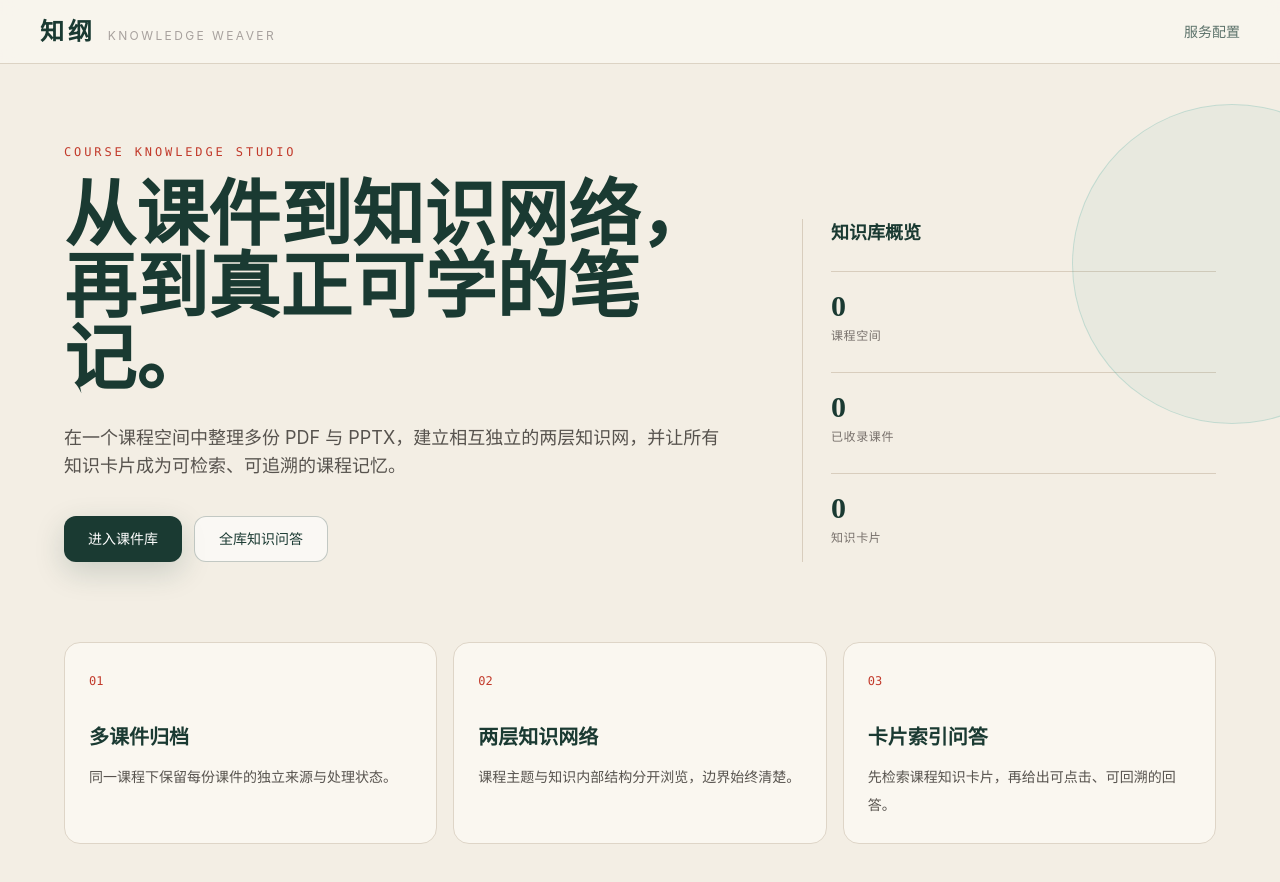
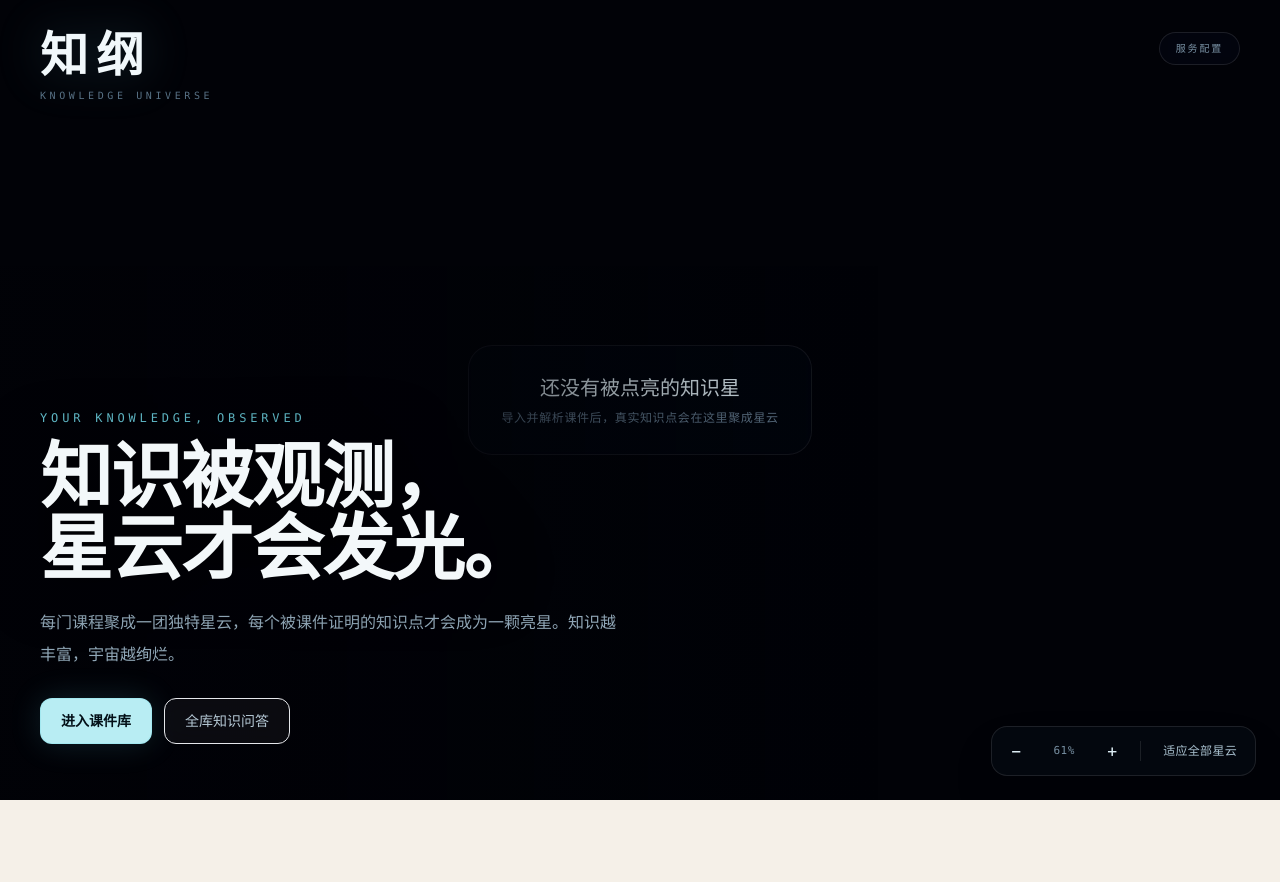
Before and after one commit to lingchuan2024/zhigang-courseware-compiler, a React (Vite) app: page / in a window 1280 px wide. Shown: the top 882 px of the page. After the commit the page ends 800 px from the top, so only its background shows below. Built offline with nearby package versions, Linux system fonts and the light colour scheme.

Commit message:
Replace home with the knowledge nebula

```diff
--- a/src/components/HomeView.tsx
+++ b/src/components/HomeView.tsx
@@ -1,71 +1,69 @@
 import { useLibraryStore } from '../store/useLibraryStore';
-import { AppShell } from './AppShell';
+import { KnowledgeNebulaBackground } from './nebula/KnowledgeNebulaBackground';
+import { ProjectMark } from './nebula/ProjectMark';
 
 interface HomeViewProps {
   onOpenSettings: () => void;
 }
 
 export function HomeView({ onOpenSettings }: HomeViewProps) {
-  const courses = useLibraryStore(state => state.courses);
-  const documents = useLibraryStore(state => state.documents);
+  const nebulaSummaries = useLibraryStore(state => state.nebulaSummaries);
   const navigate = useLibraryStore(state => state.navigate);
-  const cardCount = documents.reduce((total, document) => total + (document.cardCount ?? 0), 0);
+  const openCourse = useLibraryStore(state => state.openCourse);
+  const hasKnowledge = nebulaSummaries.some(summary => summary.knowledgeCount > 0);
 
   return (
-    <AppShell
-      onHome={() => navigate('home')}
-      action={<button type="button" onClick={onOpenSettings} className="text-sm text-ink/70 hover:text-ink">服务配置</button>}
-    >
-      <main className="relative overflow-hidden px-6 pb-16 pt-14 md:px-12 md:pt-20">
-        <div className="pointer-events-none absolute -right-28 top-10 h-80 w-80 rounded-full border border-celadon/20 bg-celadon/5" />
-        <div className="mx-auto max-w-6xl">
-          <div className="grid gap-12 lg:grid-cols-[1.25fr_.75fr] lg:items-end">
-            <section>
-              <p className="mb-5 font-mono text-xs tracking-[0.24em] text-cinnabar">COURSE KNOWLEDGE STUDIO</p>
-              <h1 className="max-w-3xl font-song text-5xl font-bold leading-[1.12] text-ink md:text-7xl">
-                从课件到知识网络，<br />再到真正可学的笔记。
-              </h1>
-              <p className="mt-7 max-w-2xl text-base leading-8 text-stone-600 md:text-lg">
-                在一个课程空间中整理多份 PDF 与 PPTX，建立相互独立的两层知识网，并让所有知识卡片成为可检索、可追溯的课程记忆。
-              </p>
-              <div className="mt-9 flex flex-wrap gap-3">
-                <button type="button" onClick={() => navigate('library')} className="rounded-xl bg-ink px-6 py-3 text-sm font-medium text-white shadow-[0_10px_30px_rgba(23,63,53,.18)] hover:bg-ink-light">进入课件库</button>
-                <button type="button" onClick={() => navigate('qa')} className="rounded-xl border border-ink/25 bg-white/60 px-6 py-3 text-sm font-medium text-ink hover:border-ink/50 hover:bg-white">全库知识问答</button>
-              </div>
-            </section>
+    <main className="relative min-h-screen overflow-hidden bg-[#010207] text-[#edf7fc]">
+      <KnowledgeNebulaBackground
+        summaries={nebulaSummaries}
+        onCourseOpen={courseId => void openCourse(courseId)}
+      />
 
-            <aside className="border-l border-[#d8cdbd] pl-7">
-              <p className="font-song text-lg font-bold text-ink">知识库概览</p>
-              <div className="mt-6 grid grid-cols-3 gap-3 lg:grid-cols-1">
-                {[
-                  ['课程空间', courses.length],
-                  ['已收录课件', documents.length],
-                  ['知识卡片', cardCount],
-                ].map(([label, value]) => (
-                  <div key={String(label)} className="border-t border-[#d8cdbd] py-4">
-                    <div className="font-song text-3xl font-bold text-ink">{value}</div>
-                    <div className="mt-1 text-xs tracking-wider text-stone-500">{label}</div>
-                  </div>
-                ))}
-              </div>
-            </aside>
+      <ProjectMark />
+
+      <button
+        type="button"
+        onClick={onOpenSettings}
+        className="absolute right-6 top-6 z-40 rounded-full border border-white/10 bg-[#040914]/55 px-4 py-2 font-mono text-[10px] tracking-[0.18em] text-[#7890a3] backdrop-blur-xl transition hover:border-[#6fd7e8]/35 hover:text-[#dff8fc] focus-visible:outline focus-visible:outline-2 focus-visible:outline-[#72d9e8] md:right-10 md:top-8"
+      >
+        服务配置
+      </button>
+
+      <section className="pointer-events-none absolute inset-x-0 bottom-0 z-30 px-6 pb-24 pt-36 md:px-10 md:pb-14 lg:w-[55rem] lg:bg-[linear-gradient(90deg,rgba(1,2,7,.82)_0%,rgba(1,2,7,.46)_58%,transparent_100%)] lg:pr-36">
+        <div className="pointer-events-auto max-w-2xl">
+          <p className="mb-4 font-mono text-[10px] tracking-[0.32em] text-[#63bfce] md:text-xs">
+            YOUR KNOWLEDGE, OBSERVED
+          </p>
+          <h1 className="font-song text-4xl font-bold leading-[1.14] tracking-[-0.02em] text-[#f3f8fa] drop-shadow-[0_4px_30px_rgba(0,0,0,.75)] md:text-6xl lg:text-7xl">
+            知识被观测，<br className="hidden sm:block" />星云才会发光。
+          </h1>
+          <p className="mt-5 max-w-xl text-sm leading-7 text-[#91a8b8] md:text-base md:leading-8">
+            每门课程聚成一团独特星云，每个被课件证明的知识点才会成为一颗亮星。知识越丰富，宇宙越绚烂。
+          </p>
+          <div className="mt-7 flex flex-wrap gap-3">
+            <button
+              type="button"
+              onClick={() => navigate('library')}
+              className="rounded-xl border border-[#82dfeb]/40 bg-[#b8edf3] px-5 py-3 text-sm font-semibold text-[#031018] shadow-[0_0_32px_rgba(91,207,224,.16)] transition hover:-translate-y-0.5 hover:bg-white focus-visible:outline focus-visible:outline-2 focus-visible:outline-offset-2 focus-visible:outline-[#72d9e8]"
+            >
+              进入课件库
+            </button>
+            <button
+              type="button"
+              onClick={() => navigate('qa')}
+              className="rounded-xl border border-white/12 bg-white/[0.045] px-5 py-3 text-sm font-medium text-[#b5c8d4] backdrop-blur-md transition hover:-translate-y-0.5 hover:border-white/25 hover:bg-white/[0.09] hover:text-white focus-visible:outline focus-visible:outline-2 focus-visible:outline-offset-2 focus-visible:outline-[#72d9e8]"
+            >
+              全库知识问答
+            </button>
           </div>
+        </div>
+      </section>
 
-          <section className="mt-20 grid gap-4 md:grid-cols-3">
-            {[
-              ['01', '多课件归档', '同一课程下保留每份课件的独立来源与处理状态。'],
-              ['02', '两层知识网络', '课程主题与知识内部结构分开浏览，边界始终清楚。'],
-              ['03', '卡片索引问答', '先检索课程知识卡片，再给出可点击、可回溯的回答。'],
-            ].map(([number, title, description]) => (
-              <article key={number} className="rounded-2xl border border-[#ded5c7] bg-[#faf7f0] p-6">
-                <span className="font-mono text-xs text-cinnabar">{number}</span>
-                <h2 className="mt-8 font-song text-xl font-bold text-ink">{title}</h2>
-                <p className="mt-3 text-sm leading-7 text-stone-600">{description}</p>
-              </article>
-            ))}
-          </section>
-        </div>
-      </main>
-    </AppShell>
+      {hasKnowledge ? (
+        <p className="pointer-events-none absolute bottom-7 right-7 z-10 hidden font-mono text-[9px] tracking-[0.2em] text-[#41586b] xl:block">
+          滚轮缩放 · 拖拽或靠近边缘移动视野
+        </p>
+      ) : null}
+    </main>
   );
 }
```
Also changed, not shown: 1 other file (tests, documents, lock files or other folders).
